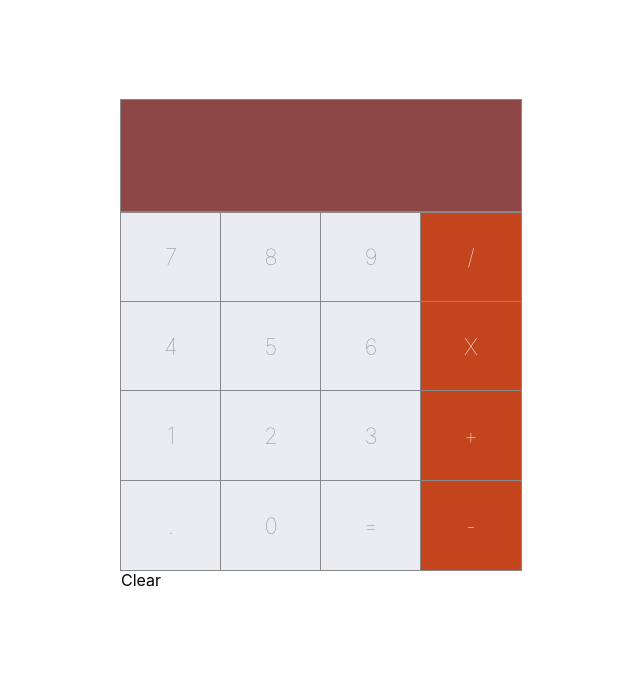
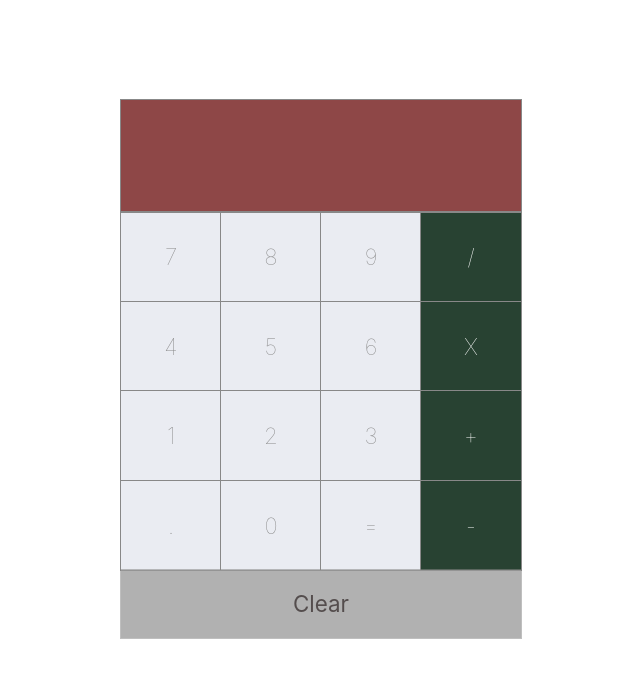
Before and after one commit to akhtarvahid/React-projects, a React (Create React App) app in the folder calculator/: page / in a window 1280 px wide. Shown: the top 678 px of the page, without its empty margins (319-959 px from the left). Built offline with nearby package versions, Linux system fonts and the light colour scheme.

Commit message:
clear button styled

```diff
--- a/calculator/src/components/Button.css
+++ b/calculator/src/components/Button.css
@@ -11,6 +11,6 @@
     outline: 1px solid #888;
 }
 .operator {
-    background-color: #c4441e;
+    background-color: #284232;
     color: white;
 }
--- a/calculator/src/components/ClearButton.css
+++ b/calculator/src/components/ClearButton.css
@@ -0,0 +1,11 @@
+.clear-btn {
+    height: 3em;
+    display: flex;
+    justify-content: center;
+    align-items: center;
+    font-size: 1.4em;
+    color: #443c3cd9;
+    background-color: #999999c2;
+    flex: 1 1;
+    outline: 1px solid #8888;
+}
```
